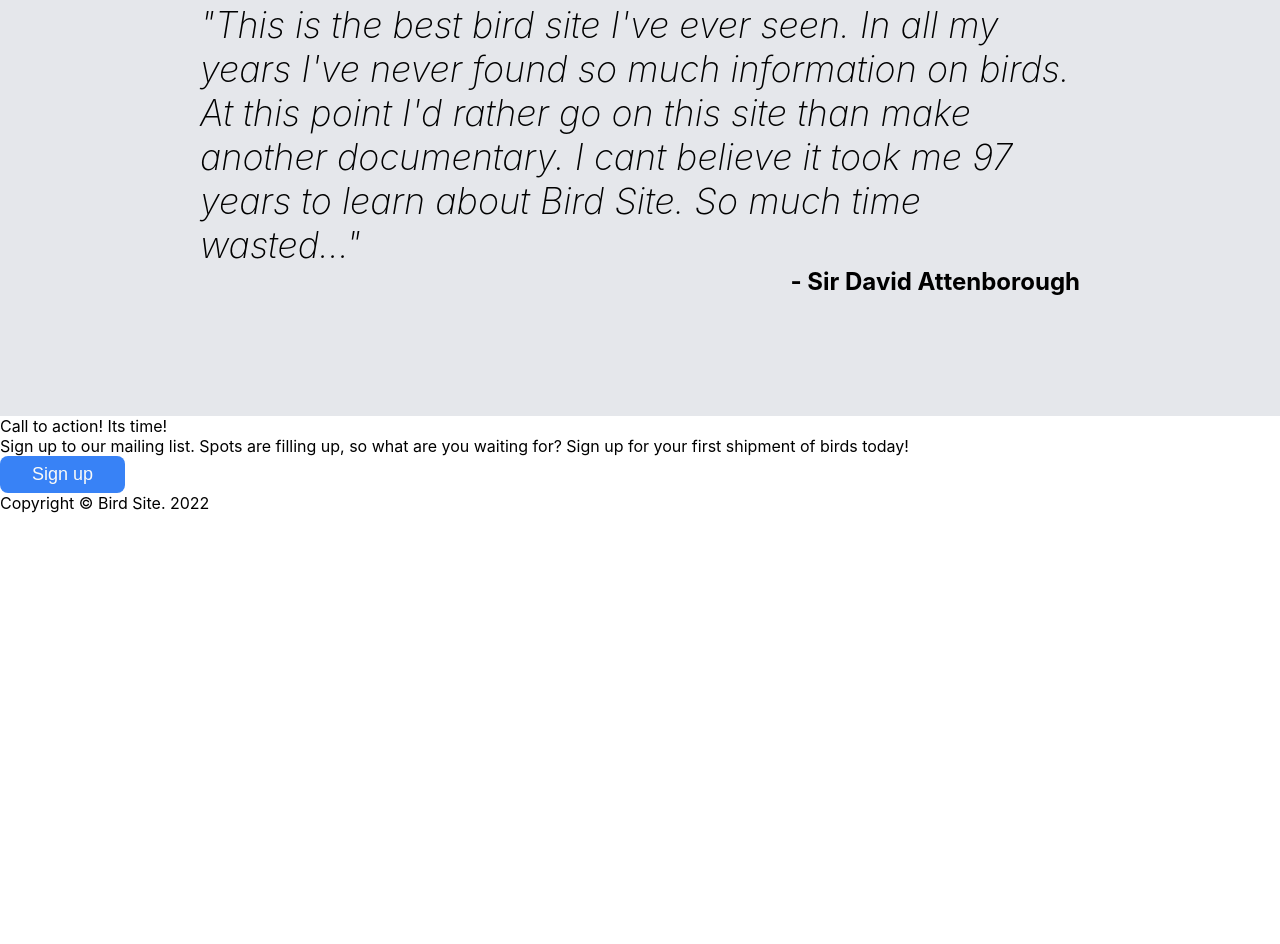
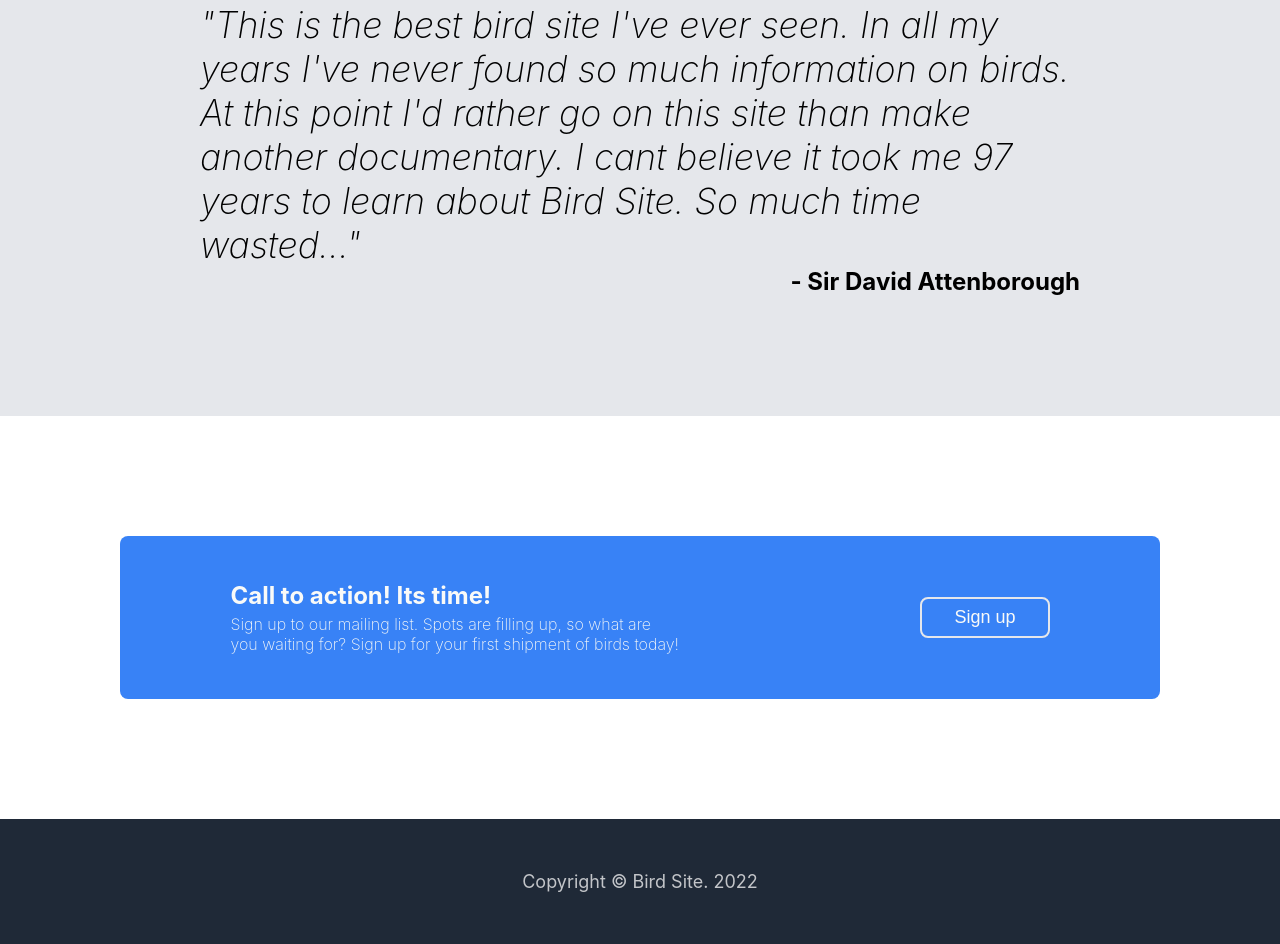
Before and after one commit to mac-bot/landing-page, a plain HTML site: page index.html in a window 1280 px wide. Shown: the part 1238-2182 px from the top of the page. Before the commit the page ends 1751 px from the top, so only its background shows below. Drawn offline with Linux system fonts and the light colour scheme.

Commit message:
done until further instruction

```diff
--- a/index.html
+++ b/index.html
@@ -58,9 +58,11 @@
 
     <div class="recruitment">
         <div class="pressure-box">
-            <div class="pressure-command">Call to action! Its time!</div>
-            <div class="pressure-txt">Sign up to our mailing list. Spots are filling up, so what are you waiting for? Sign up for your first shipment of birds today!</div>
-            <button class="sign-up-button">Sign up</button>
+            <div class="pressure-txt">
+                <div class="pressure-command">Call to action! Its time!</div>
+                <div>Sign up to our mailing list. Spots are filling up, so what are you waiting for? Sign up for your first shipment of birds today!</div>
+            </div>
+            <button class="sign-up-button-two">Sign up</button>
         </div>
     </div>
 
--- a/style.css
+++ b/style.css
@@ -13,6 +13,15 @@ body {
     padding: 8px 165px;
     background-color: #1f2937;
     border: none;
+}
+
+.footer {
+    text-align: center;
+    padding: 52px;
+    background-color: #1f2937;
+    color: #c3c5c9;
+    font-size: 18px;
+
 }
 
 .header-left {
@@ -78,15 +87,19 @@ p {
     padding: 12px 0px;
 }
 
-.sign-up-button {
+.sign-up-button,.sign-up-button-two {
     font-size: 18px;
     font-weight: 540;
     color: #f9faf8;
     background-color: #3882f6;
-    border: none;
+    border-style: solid;
+    border-color: #e5e7eb;
     border-radius: 8px;
     padding: 8px 32px;
+}
 
+.sign-up-button {
+    border: none;
 }
 
 .mallard {
@@ -143,3 +156,36 @@ p {
     font-weight: bold;
     font-style: normal;
 }
+
+.recruitment {
+    display: flex;
+    justify-content: center;
+    align-items: center;
+    padding: 120px;
+}
+
+.pressure-box {
+    display: flex;
+    background-color: #3882f6;
+    color: #f9faf8;
+    justify-content: center;
+    align-items: center;
+    gap: 240px;
+    width: 1000px;
+    padding: 45px;
+    border-radius: 8px;
+
+}
+
+.pressure-command {
+    font-size: 24px;
+    font-weight: bold;
+    margin-bottom: 4px;
+}
+
+.pressure-txt {
+    display: flex;
+    flex-direction: column;
+    width: 450px;
+    font-weight: 200;
+}
```
